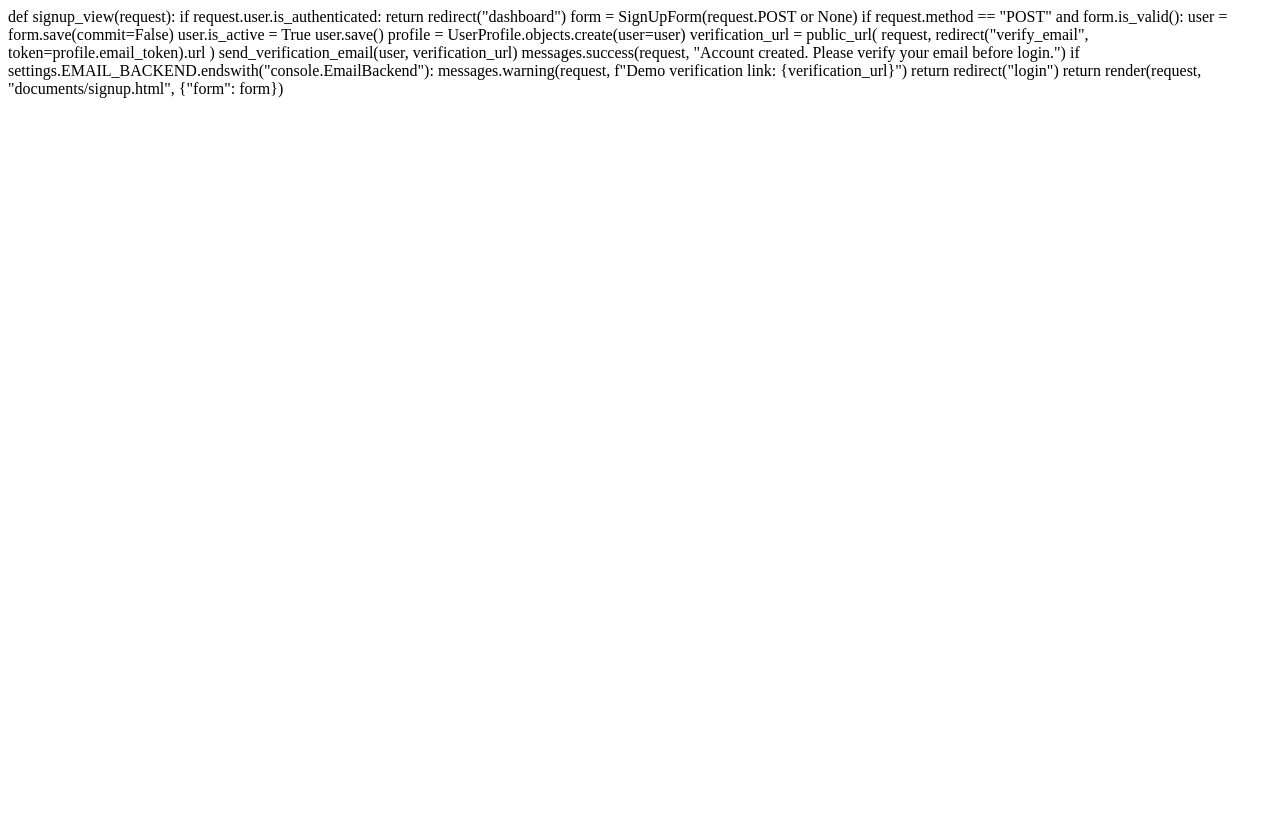
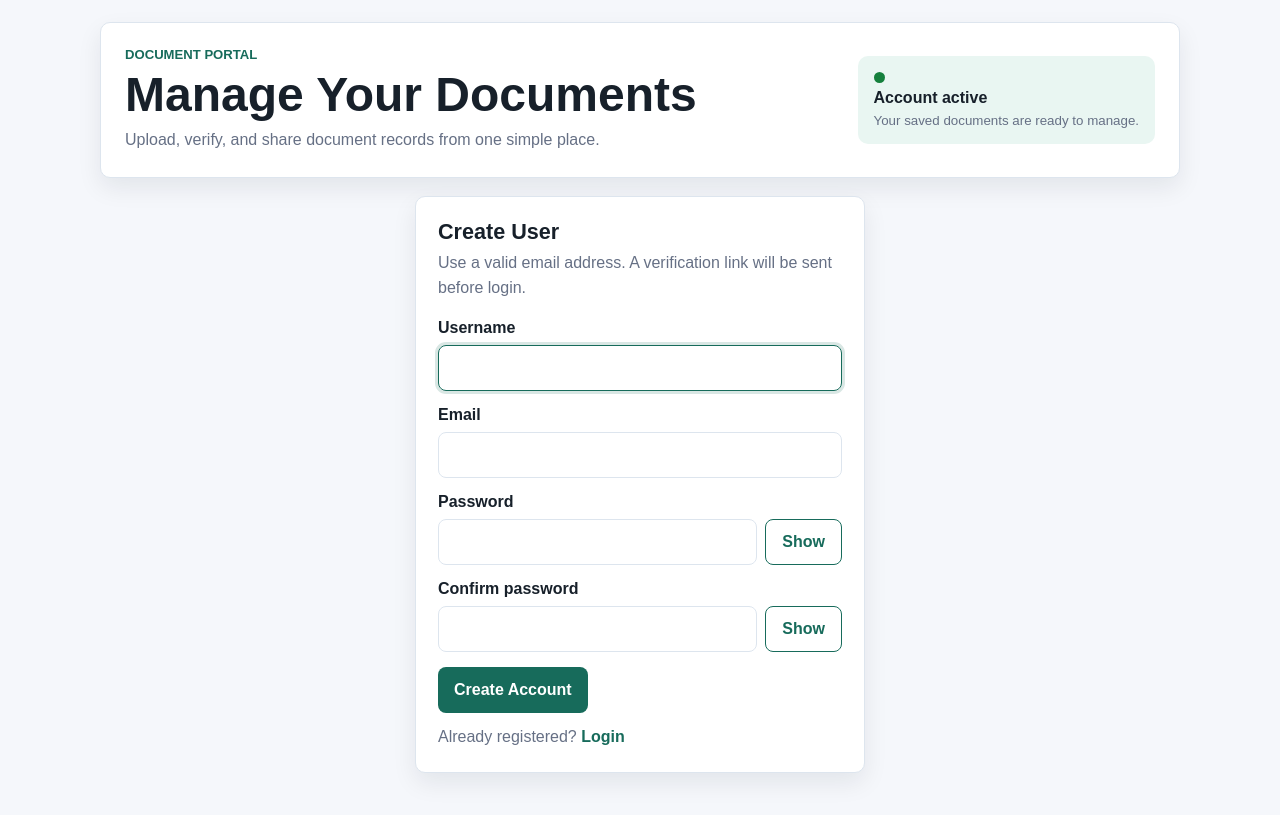
Before and after one commit to harshvishwakarma-05/document-authorization-system, a Django app: page /signup/ in a window 1280 px wide. Before the commit the page ends 98 px from the top, so only its background shows below. Run offline with Django 5.2, Linux system fonts and the light colour scheme.

Commit message:
Fix signup email verification

```diff
--- a/templates/documents/signup.html
+++ b/templates/documents/signup.html
@@ -1,26 +1,50 @@
-def signup_view(request):
-    if request.user.is_authenticated:
-        return redirect("dashboard")
+{% extends "documents/base.html" %}
 
-    form = SignUpForm(request.POST or None)
+{% block title %}Sign Up | DocuChain Django{% endblock %}
 
-    if request.method == "POST" and form.is_valid():
-        user = form.save(commit=False)
-        user.is_active = True
-        user.save()
+{% block content %}
+<section class="login-section">
+  <form method="post" class="tool-panel login-panel">
+    {% csrf_token %}
+    <div class="panel-heading">
+      <h2>Create User</h2>
+      <p>Use a valid email address. A verification link will be sent before login.</p>
+    </div>
 
-        profile = UserProfile.objects.create(user=user)
-        verification_url = public_url(
-            request,
-            redirect("verify_email", token=profile.email_token).url
-        )
+    {{ form.non_field_errors }}
 
-        send_verification_email(user, verification_url)
+    <label class="field">
+      <span>Username</span>
+      {{ form.username }}
+      {{ form.username.errors }}
+    </label>
 
-        messages.success(request, "Account created. Please verify your email before login.")
-        if settings.EMAIL_BACKEND.endswith("console.EmailBackend"):
-            messages.warning(request, f"Demo verification link: {verification_url}")
+    <label class="field">
+      <span>Email</span>
+      {{ form.email }}
+      {{ form.email.errors }}
+    </label>
 
-        return redirect("login")
+    <label class="field">
+      <span>Password</span>
+      <div class="password-control">
+        {{ form.password1 }}
+        <button type="button" class="toggle-password" data-target="id_password1">Show</button>
+      </div>
+      {{ form.password1.errors }}
+    </label>
 
-    return render(request, "documents/signup.html", {"form": form})
+    <label class="field">
+      <span>Confirm password</span>
+      <div class="password-control">
+        {{ form.password2 }}
+        <button type="button" class="toggle-password" data-target="id_password2">Show</button>
+      </div>
+      {{ form.password2.errors }}
+    </label>
+
+    <button type="submit">Create Account</button>
+    <p class="helper-text">Already registered? <a href="{% url 'login' %}">Login</a></p>
+  </form>
+</section>
+{% endblock %}
```
Also changed, not shown: documents/views.py (+10 -2 lines).
